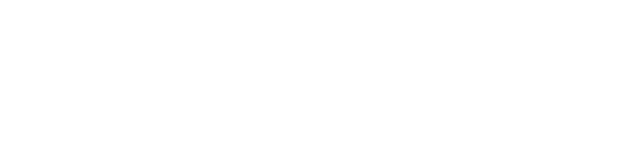
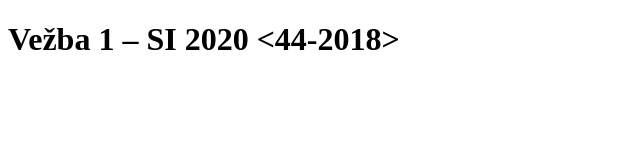
Before and after one commit to nevenaa200/DomaciGit, a plain HTML site: page index.html in a window 1280 px wide. Shown: the whole page, without its empty margins (0-640 px from the left). Drawn offline with Linux system fonts and the light colour scheme.

Commit message:
Changed new index.html

```diff
--- a/index.html
+++ b/index.html
@@ -1,6 +1,7 @@
 <!DOCTYPE html>
 <html>
+
 <body>
-
+<h1 class="h1-style">Vežba 1 – SI 2020 <44-2018> </h1>
 </body>
 </html>
```
